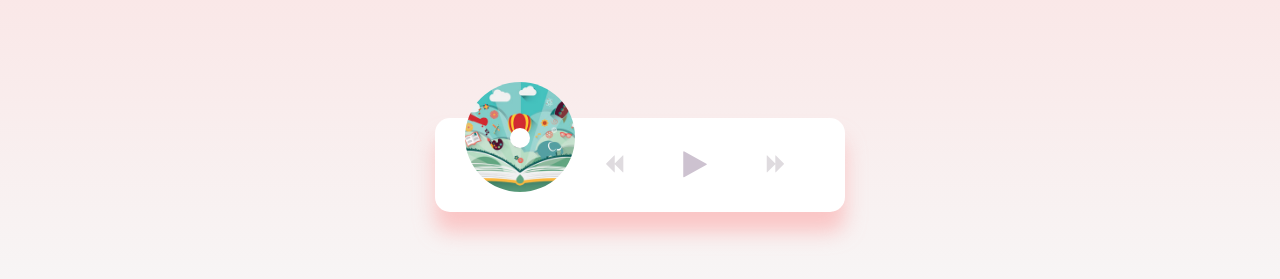
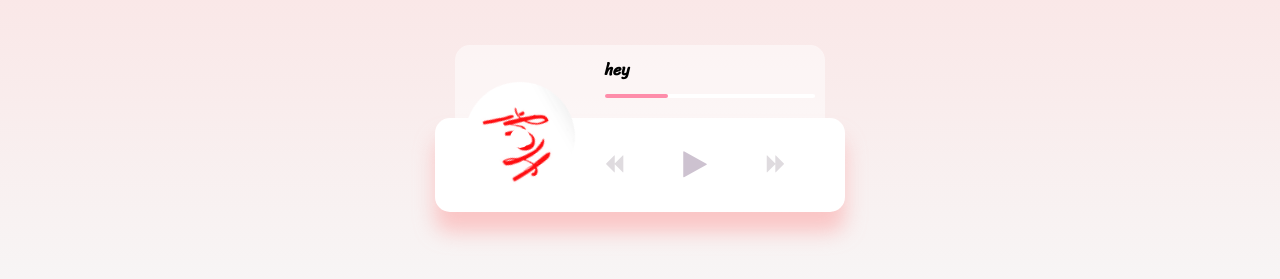
Before and after one commit to youngMaster46/music-player.github.io, a plain HTML site: page index.html in a window 1280 px wide. Shown: the part 285-564 px from the top of the page. Drawn offline with Linux system fonts and the light colour scheme.

Commit message:
add loading function for changing images

```diff
--- a/index.html
+++ b/index.html
@@ -12,7 +12,7 @@
 
 <body>
     <h1>Music player</h1>
-    <div class="music-container " id="music-container">
+    <div class="music-container play" id="music-container">
         <div class="music-info">
             <h4 id="title">ukulele</h4>
             <div class="progress-container" id="progress-container">
--- a/script.js
+++ b/script.js
@@ -0,0 +1,27 @@
+const musicContainer = document.getElementById('music-container')
+
+const playBtn = document.getElementById('play')
+const prevBtn = document.getElementById('prev')
+const nextBtn = document.getElementById('next')
+
+const audio = document.getElementById('audio')
+const progress = document.getElementById('progress')
+const progressContainer = document.getElementById('progress-container')
+const title = document.getElementById('title')
+const cover = document.getElementById('cover')
+
+// Song titles
+const songs = ['hey', 'summer', 'ukulele']
+
+// Keep track of song
+let songIndex = 0;
+
+// Initially load song details into DOM
+loadSong(songs[songIndex]);
+
+// Update song details
+function loadSong(song) {
+    title.innerText = song
+    audio.src = `music/${song}.mp3`
+    cover.src = `images/${song}.jpg`
+}
```
